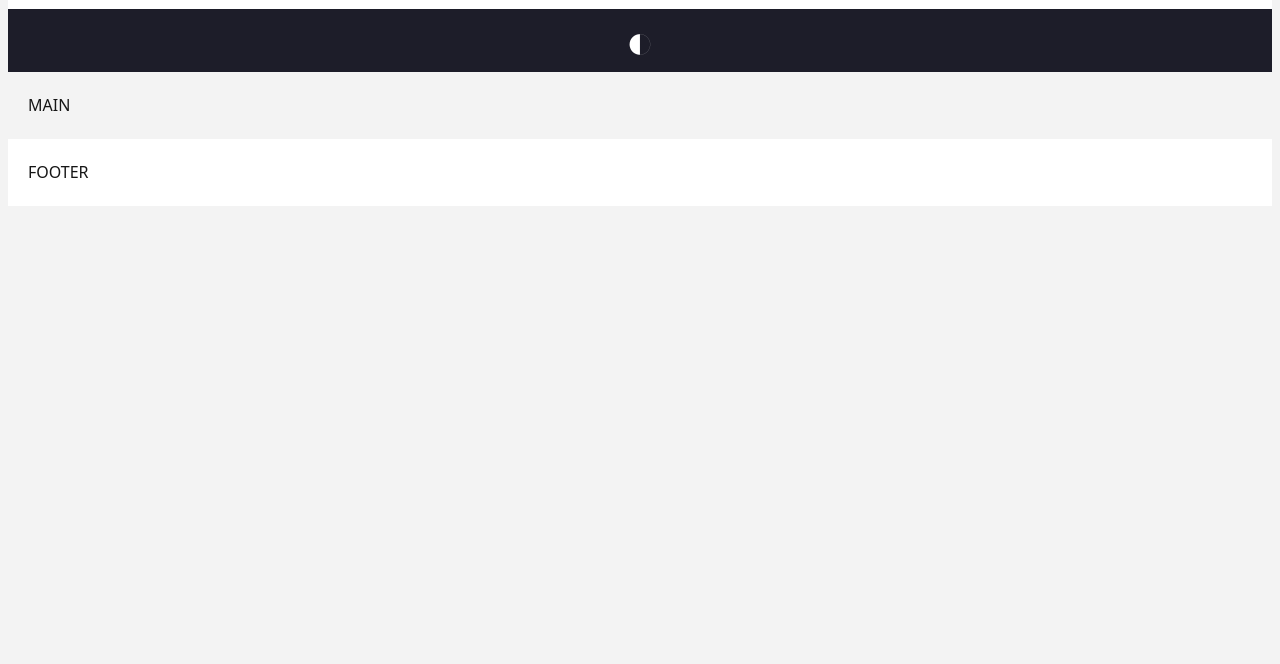
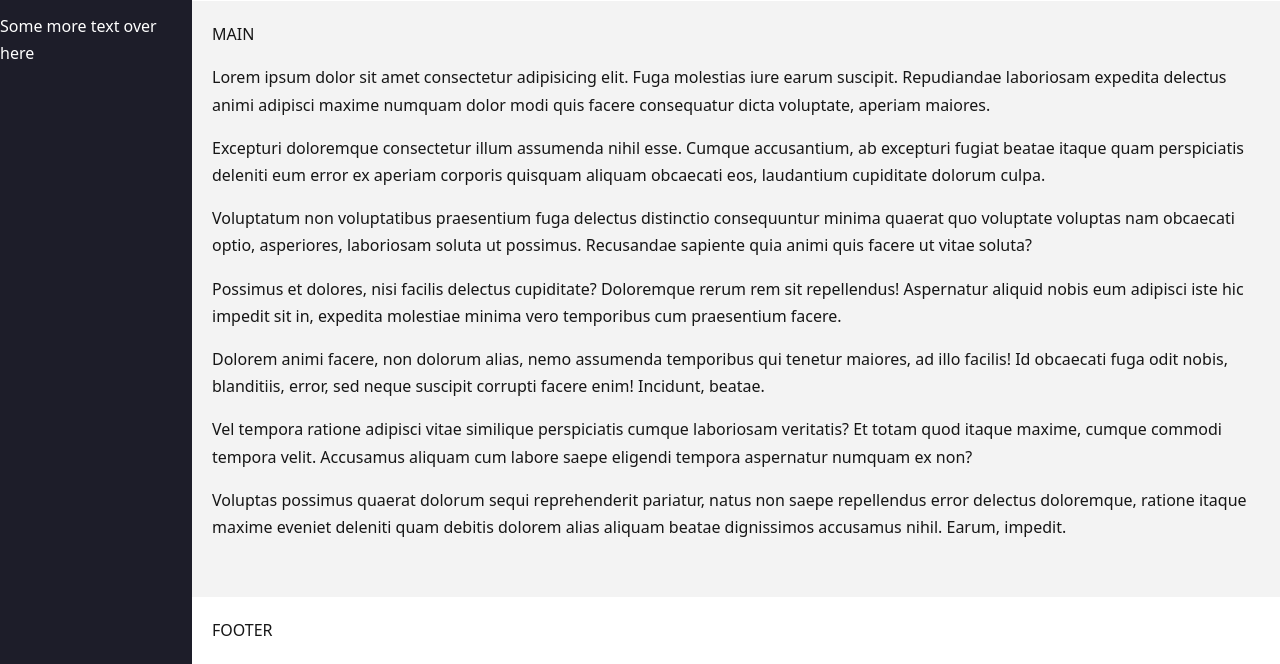
Before and after one commit to noocratius/webpage, a plain HTML site: page index.html in a window 1280 px wide. Shown: the part 136-800 px from the top of the page. Drawn offline with Linux system fonts and the light colour scheme.

Commit message:
End of tutorial on <https://youtu.be/xR23ktLwvrg>

```diff
--- a/index.html
+++ b/index.html
@@ -12,9 +12,18 @@
     </header>
     <aside class="sidebar">
         <div class="logo">&#9680;</div>
+        <p>One piece of text goes here</p>
+        <p>Some more text over here</p>
     </aside>
     <main class="main">
         MAIN
+        <p>Lorem ipsum dolor sit amet consectetur adipisicing elit. Fuga molestias iure earum suscipit. Repudiandae laboriosam expedita delectus animi adipisci maxime numquam dolor modi quis facere consequatur dicta voluptate, aperiam maiores.</p>
+        <p>Excepturi doloremque consectetur illum assumenda nihil esse. Cumque accusantium, ab excepturi fugiat beatae itaque quam perspiciatis deleniti eum error ex aperiam corporis quisquam aliquam obcaecati eos, laudantium cupiditate dolorum culpa.</p>
+        <p>Voluptatum non voluptatibus praesentium fuga delectus distinctio consequuntur minima quaerat quo voluptate voluptas nam obcaecati optio, asperiores, laboriosam soluta ut possimus. Recusandae sapiente quia animi quis facere ut vitae soluta?</p>
+        <p>Possimus et dolores, nisi facilis delectus cupiditate? Doloremque rerum rem sit repellendus! Aspernatur aliquid nobis eum adipisci iste hic impedit sit in, expedita molestiae minima vero temporibus cum praesentium facere.</p>
+        <p>Dolorem animi facere, non dolorum alias, nemo assumenda temporibus qui tenetur maiores, ad illo facilis! Id obcaecati fuga odit nobis, blanditiis, error, sed neque suscipit corrupti facere enim! Incidunt, beatae.</p>
+        <p>Vel tempora ratione adipisci vitae similique perspiciatis cumque laboriosam veritatis? Et totam quod itaque maxime, cumque commodi tempora velit. Accusamus aliquam cum labore saepe eligendi tempora aspernatur numquam ex non?</p>
+        <p>Voluptas possimus quaerat dolorum sequi reprehenderit pariatur, natus non saepe repellendus error delectus doloremque, ratione itaque maxime eveniet deleniti quam debitis dolorem alias aliquam beatae dignissimos accusamus nihil. Earum, impedit.</p>
     </main>
     <footer class="footer">
         FOOTER
--- a/style.css
+++ b/style.css
@@ -4,23 +4,39 @@ body {
     line-height: 1.7;
     color: #161616;
     background-color: #f3f3f3;
+    margin: 0;
+
+    min-block-size: 100vh;
+    min-block-size: 100dvh;
+
+    display: grid;
+    grid-template-columns: 12rem 1fr;
+    grid-template-rows: auto 1fr auto;
+    grid-template-areas:
+        'sidebar header'
+        'sidebar main'
+        'sidebar footer';
 }
 
 .header {
+    grid-area: header;
     background-color: #fff;
     padding: 1.25rem;
 }
 
 .footer {
+    grid-area: footer;
     background-color: #fff;
     padding: 1.25rem;
 }
 
 .main {
+    grid-area: main;
     padding: 1.25rem;
 }
 
 .sidebar {
+    grid-area: sidebar;
     color: #fff;
     background-color: #1d1d29;
 }
```
